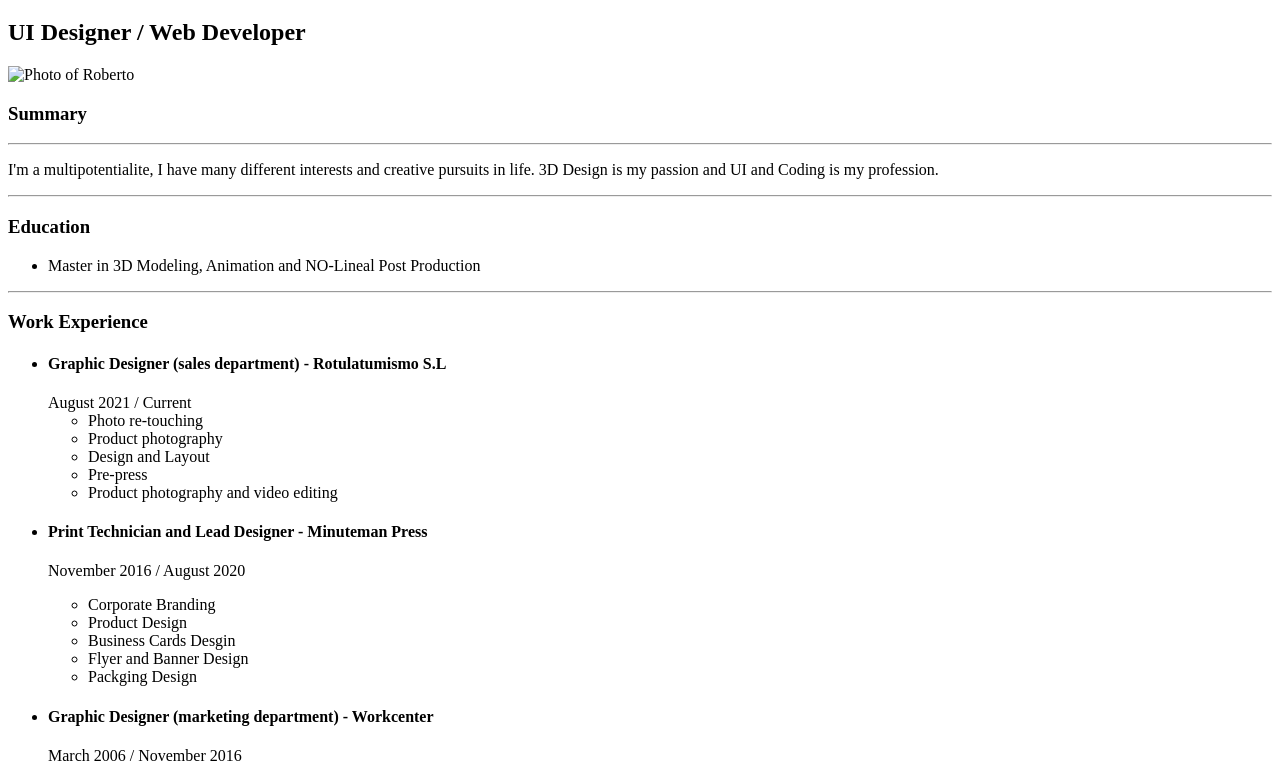
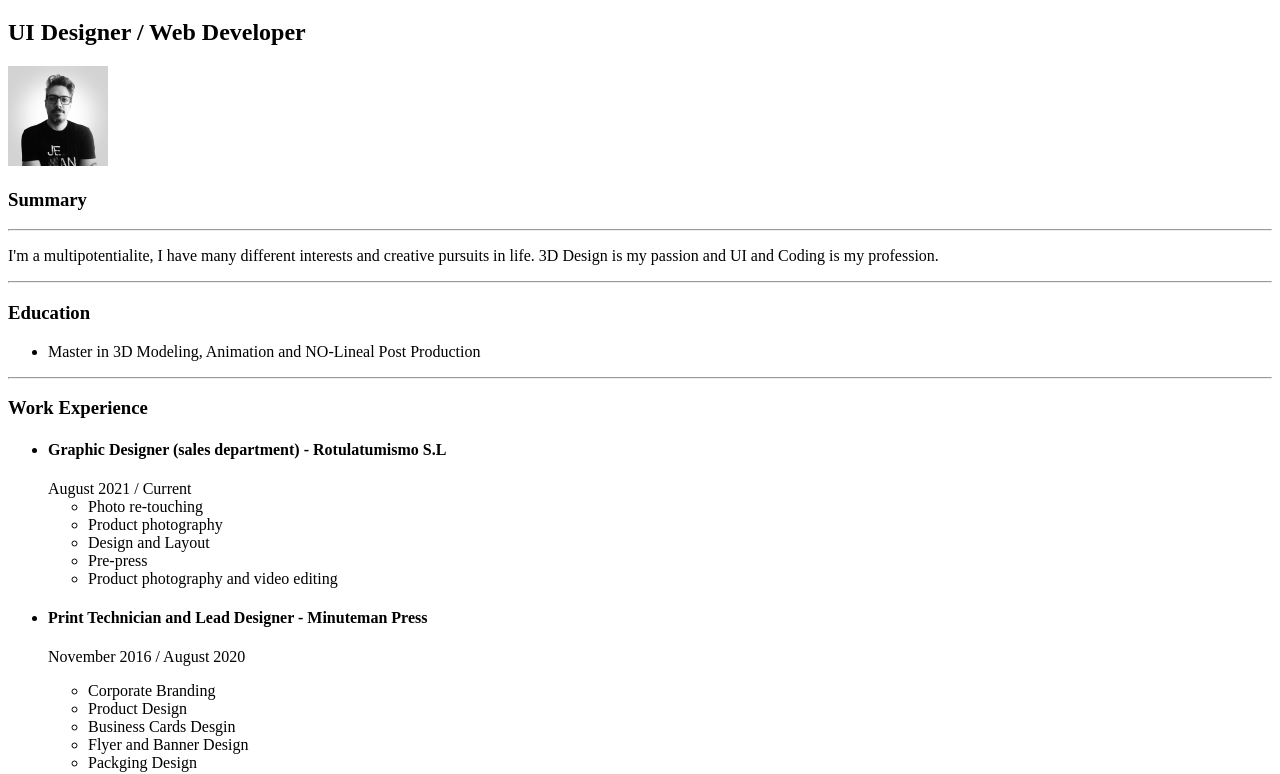
Before and after one commit to Mrtetif/html-resume, a plain HTML site: page index.html in a window 1280 px wide. Shown: the part 61-835 px from the top of the page. Drawn offline with Linux system fonts and the light colour scheme.

Commit message:
Update index.html

```diff
--- a/index.html
+++ b/index.html
@@ -11,7 +11,7 @@
 
         <h2>UI Designer / Web Developer</h2>
 
-        <img src="./assets/images/Foto_Roberto.jpe"  alt="Photo of Roberto" height="100">
+        <img src="./assets/images/Foto_Roberto.jpeg" alt="Photo of Roberto" height="100">
 
         <h3>Summary</h3>
         <hr/>
```
